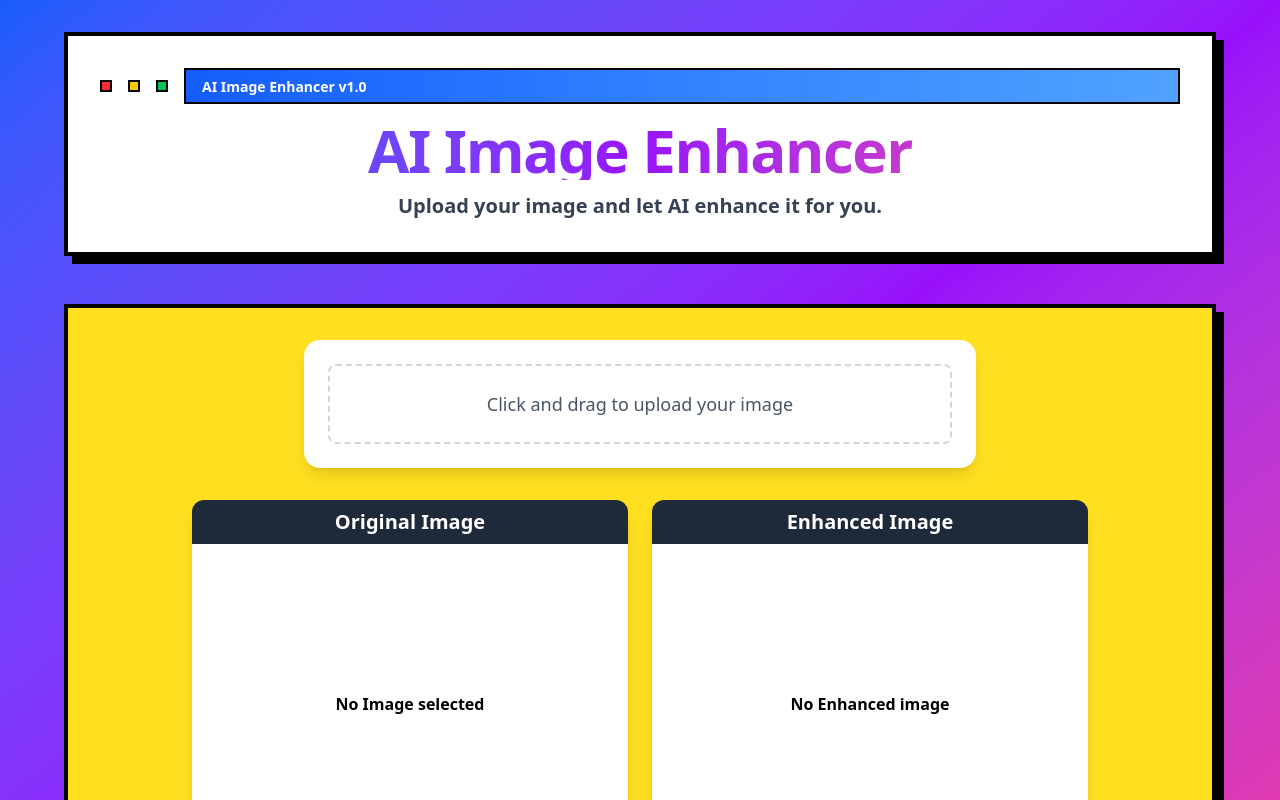
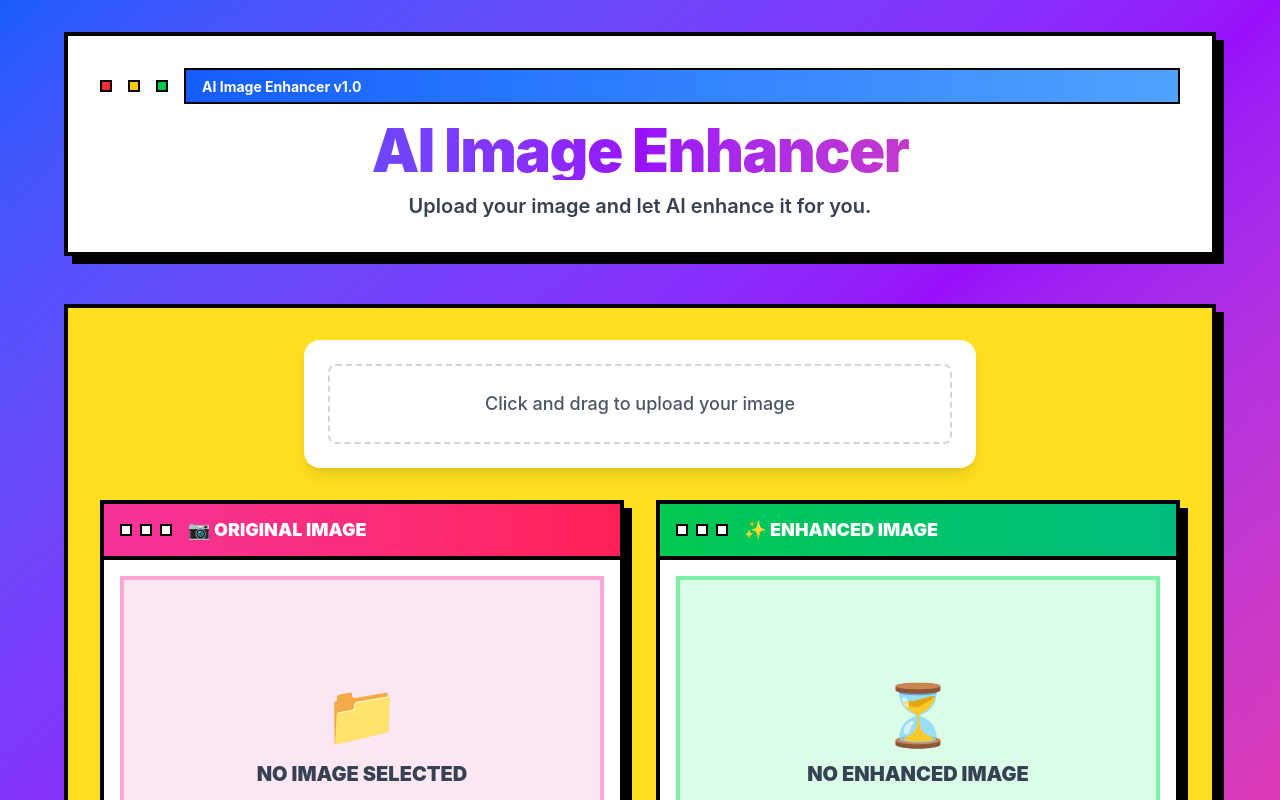
Before and after one commit to SohitBennett/Enhancer, a React (Vite) app: page / in a window 1280 px wide. Shown: the top 800 px of the page. Built offline with nearby package versions, Linux system fonts and the light colour scheme.

Commit message:
Revamped the UI of Image enhancer components.

```diff
--- a/src/components/ImagePreview.jsx
+++ b/src/components/ImagePreview.jsx
@@ -3,40 +3,65 @@ import Loading from "./Loading";
 
 const ImagePreview = (props) => {
   return (
-    <div className="mt-8 grid grid-cols-2 md:grid-col-2 gap-6 w-full max-w-4xl">
-      <div className="shadow-lg rounded-xl overflow-hidden">
-        <h2 className="text-xl font-semibold text-center bg-gray-800 text-white py-2">
-          Original Image
+    <div className="mt-8 grid grid-cols-1 md:grid-cols-2 gap-8 w-full">
+      {/* Original Image Window */}
+      <div className="bg-white border-4 border-black shadow-[8px_8px_0px_0px_rgba(0,0,0,1)]">
+        <div className="bg-gradient-to-r from-pink-500 to-rose-500 border-b-4 border-black px-4 py-3 flex items-center gap-2">
+          <div className="w-3 h-3 bg-white border-2 border-black"></div>
+          <div className="w-3 h-3 bg-white border-2 border-black"></div>
+          <div className="w-3 h-3 bg-white border-2 border-black"></div>
+          <h2 className="text-lg font-black text-white uppercase ml-2">
+            📷 Original Image
           </h2>
-        {props.uploaded && (
+        </div>
+
+        <div className="bg-pink-100 border-4 border-pink-300 m-4 min-h-[320px] flex items-center justify-center">
+          {props.uploaded ? (
             <img
               src={props.uploaded}
-            alt=""
+              alt="Original"
               className="w-full h-full object-contain"
             />
+          ) : (
+            <div className="text-center p-8">
+              <div className="text-6xl mb-4">📁</div>
+              <div className="font-black text-xl text-gray-700 uppercase">
+                No Image Selected
+              </div>
+            </div>
           )}
-        <div className="font-semibold flex items-center justify-center h-80 bg-white">
-          No Image selected
         </div>
       </div>
 
-      <div className=" shadow-lg rounded-xl overflow-hidden">
-        <h2 className="text-xl font-semibold text-center bg-gray-800 text-white py-2">
-          Enhanced Image
+      {/* Enhanced Image Window */}
+      <div className="bg-white border-4 border-black shadow-[8px_8px_0px_0px_rgba(0,0,0,1)]">
+        <div className="bg-gradient-to-r from-green-500 to-emerald-500 border-b-4 border-black px-4 py-3 flex items-center gap-2">
+          <div className="w-3 h-3 bg-white border-2 border-black"></div>
+          <div className="w-3 h-3 bg-white border-2 border-black"></div>
+          <div className="w-3 h-3 bg-white border-2 border-black"></div>
+          <h2 className="text-lg font-black text-white uppercase ml-2">
+            ✨ Enhanced Image
           </h2>
+        </div>
 
-        {props.enhanced && !props.loading && (
-          <img src={props.enhanced} alt="" className="w-full h-full object-contain" />
-        )}
-
+        <div className="bg-green-100 border-4 border-green-300 m-4 min-h-[320px] flex items-center justify-center">
           {props.loading ? (
             <Loading />
+          ) : props.enhanced ? (
+            <img
+              src={props.enhanced}
+              alt="Enhanced"
+              className="w-full h-full object-contain"
+            />
           ) : (
-          <div className="font-semibold flex items-center justify-center h-80 bg-white">
-            No Enhanced image
+            <div className="text-center p-8">
+              <div className="text-6xl mb-4">⏳</div>
+              <div className="font-black text-xl text-gray-700 uppercase">
+                No Enhanced Image
+              </div>
             </div>
           )}
-
+        </div>
       </div>
     </div>
   );
--- a/src/components/Loading.jsx
+++ b/src/components/Loading.jsx
@@ -4,7 +4,7 @@ import { motion } from "framer-motion";
 
 const Loading = () => {
   return (
-    <div className="grid place-content-center bg-gray-200 px-4 py-24">
+    <div className="grid place-content-center px-4 py-24">
       <BarLoader />
     </div>
   );
@@ -35,13 +35,13 @@ const BarLoader = () => {
       }}
       initial="initial"
       animate="animate"
-      className="flex gap-1"
+      className="flex gap-2"
     >
-      <motion.div variants={variants} className="h-12 w-2 bg-purple-700" />
-      <motion.div variants={variants} className="h-12 w-2 bg-purple-700" />
-      <motion.div variants={variants} className="h-12 w-2 bg-purple-700" />
-      <motion.div variants={variants} className="h-12 w-2 bg-purple-700" />
-      <motion.div variants={variants} className="h-12 w-2 bg-purple-700" />
+      <motion.div variants={variants} className="h-16 w-4 bg-blue-500 border-2 border-black" />
+      <motion.div variants={variants} className="h-16 w-4 bg-purple-500 border-2 border-black" />
+      <motion.div variants={variants} className="h-16 w-4 bg-pink-500 border-2 border-black" />
+      <motion.div variants={variants} className="h-16 w-4 bg-yellow-400 border-2 border-black" />
+      <motion.div variants={variants} className="h-16 w-4 bg-green-500 border-2 border-black" />
     </motion.div>
   );
 };
--- a/src/index.css
+++ b/src/index.css
@@ -1 +1,32 @@
 @import "tailwindcss";
+@import url('https://fonts.googleapis.com/css2?family=Inter:wght@400;600;700;800;900&display=swap');
+
+* {
+  font-family: 'Inter', -apple-system, BlinkMacSystemFont, 'Segoe UI', sans-serif;
+}
+
+body {
+  margin: 0;
+  padding: 0;
+  -webkit-font-smoothing: antialiased;
+  -moz-osx-font-smoothing: grayscale;
+}
+
+/* Custom scrollbar for retro aesthetic */
+::-webkit-scrollbar {
+  width: 16px;
+}
+
+::-webkit-scrollbar-track {
+  background: #e5e7eb;
+  border: 2px solid #000;
+}
+
+::-webkit-scrollbar-thumb {
+  background: #6366f1;
+  border: 2px solid #000;
+}
+
+::-webkit-scrollbar-thumb:hover {
+  background: #4f46e5;
+}
```
Lines whose indentation alone changed are shown as unchanged.
